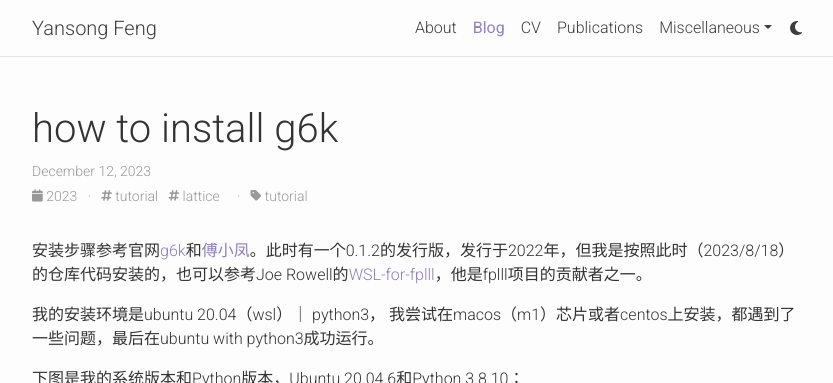
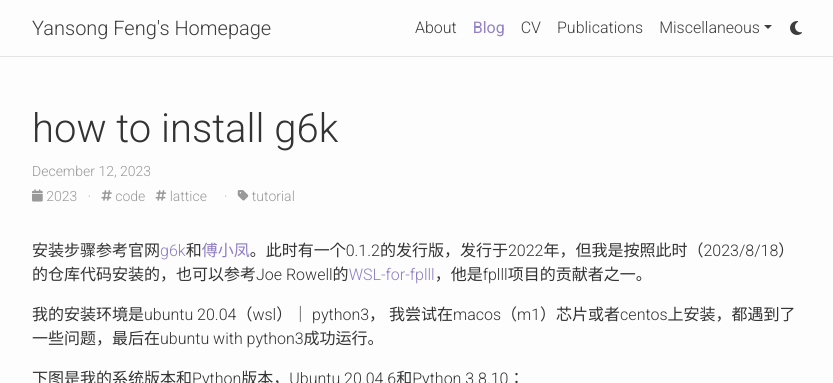
Before and after one commit to fffmath/fffmath.github.io, a Jekyll site: the page built from _posts/2023-12-12-install-g6k.md, in a window 1280 px wide and 900 px high, cut to the strip 0-383 px from the top of the window. Shown: the whole strip, without its empty margins (223-1056 px from the left). Built offline with Jekyll 4.4.1, drawn with Linux system fonts in a browser that asks for light colours; comment, search, counter and statistics services are not loaded; a style sheet for code colours, icons or effects is not loaded.

Commit message:
Initial commit

```diff
--- a/_config.yml
+++ b/_config.yml
@@ -2,7 +2,7 @@
 # Site settings
 # -----------------------------------------------------------------------------
 
-title: Yansong Feng # the website title (if blank, full name will be used instead)
+title: Yansong Feng's Homepage # the website title (if blank, full name will be used instead)
 first_name: Yansong
 middle_name:
 last_name: Feng
@@ -122,7 +122,7 @@
 # Blog
 # -----------------------------------------------------------------------------
 
-blog_name: Yansong Feng # blog_name will be displayed in your blog page
+blog_name: Yansong Feng's Blog # blog_name will be displayed in your blog page
 blog_nav_title: Blog # your blog must have a title for it to be displayed in the nav bar
 blog_description: Share about research and life.
 permalink: /blog/:year/:title/
@@ -263,8 +263,8 @@
     tag: '/blog/tag/:name/'
     category: '/blog/category/:name/'
 
-display_tags: ['formatting', 'images', 'links', 'math', 'code'] # these tags will be displayed on the front page of your blog
-display_categories: ['blockquotes'] # these categories will be displayed on the front page of your blog
+display_tags: ['lattice', 'zkp', 'music', 'code'] # these tags will be displayed on the front page of your blog
+display_categories: ['tutorial'] # these categories will be displayed on the front page of your blog
 
 # -----------------------------------------------------------------------------
 # Jekyll Scholar
--- a/_layouts/about.html
+++ b/_layouts/about.html
@@ -49,13 +49,13 @@
 
           <!-- Latest posts -->
           {% if page.latest_posts -%}
-            <h2><a href="{{ '/blog/' | relative_url }}" style="color: inherit;">Latest posts</a></h2>
+            <h2><a href="{{ '/blog/' | relative_url }}" style="color: inherit;">Latest Posts</a></h2>
             {%- include latest_posts.html %}
           {%- endif %}
 
           <!-- Selected papers -->
           {% if page.selected_papers -%}
-            <h2><a href="{{ '/publications/' | relative_url }}" style="color: inherit;">Selected publications</a></h2>
+            <h2><a href="{{ '/publications/' | relative_url }}" style="color: inherit;">Selected Publications</a></h2>
             {%- include selected_papers.html %}
           {%- endif %}
 
--- a/_posts/2023-12-12-install-g6k.md
+++ b/_posts/2023-12-12-install-g6k.md
@@ -3,7 +3,7 @@
 title:  how to install g6k
 date:   2023-12-12 08:00:00
 description: A tutorial for installing g6k
-tags: tutorial lattice
+tags: code lattice
 categories: tutorial
 giscus_comments: false
 
```
Also changed, not shown: _pages/dropdown.md (+0 -1 lines).
